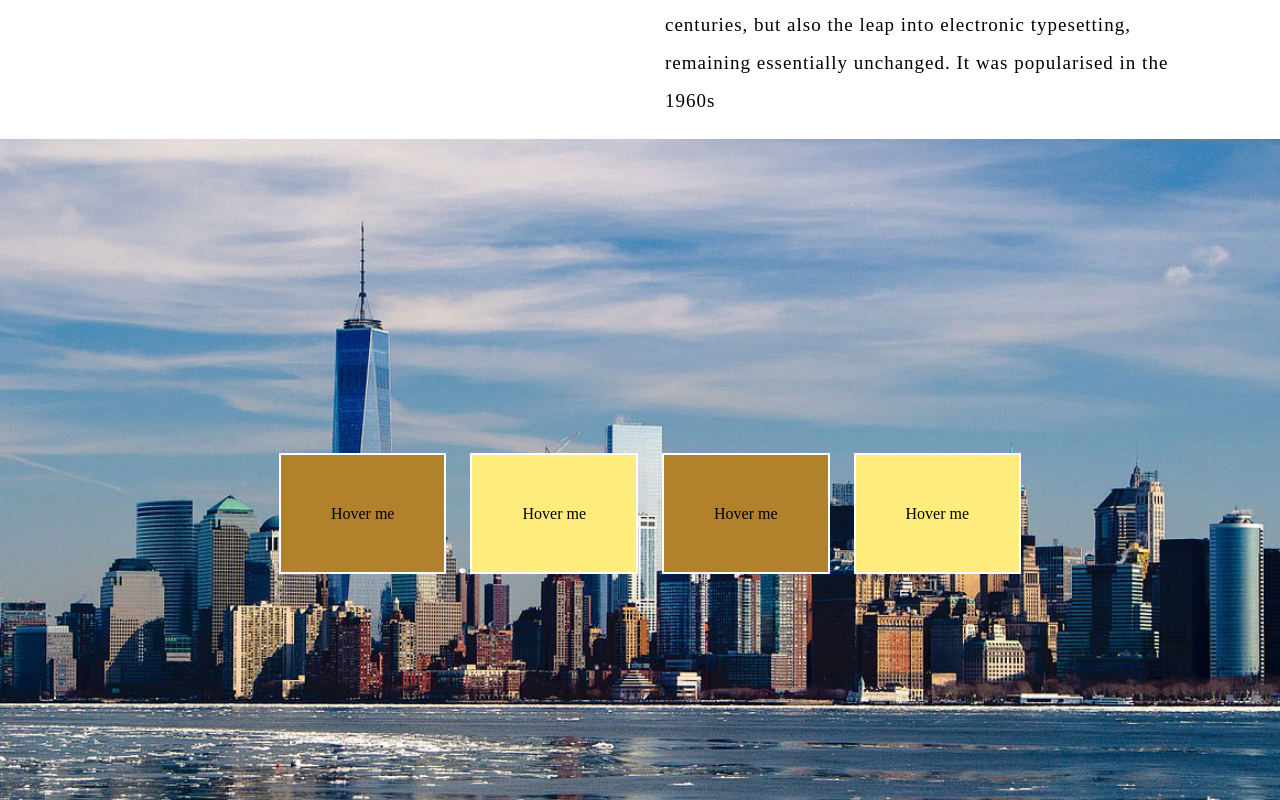
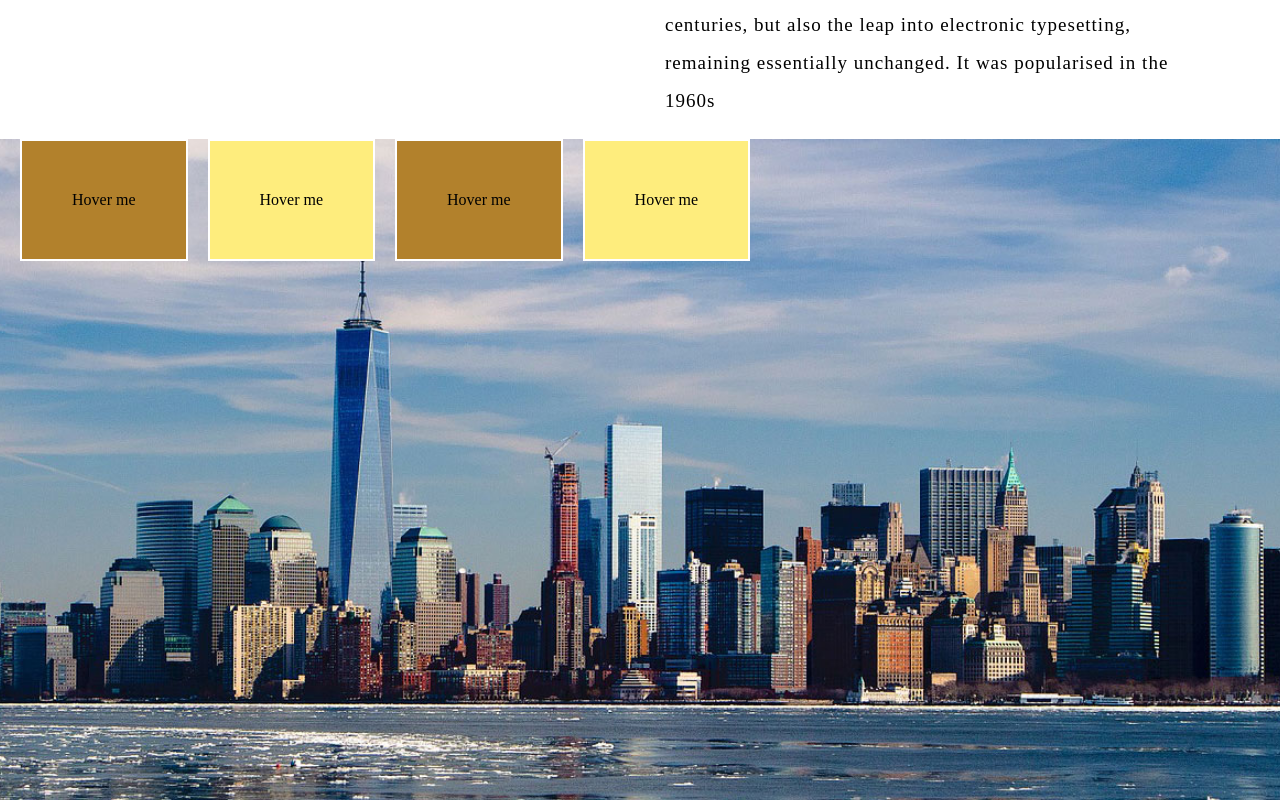
Before and after one commit to shreyaa1/FrontEnd, a plain HTML site: page index.html in a window 1280 px wide. Shown: the part 1160-1960 px from the top of the page. Drawn offline with Linux system fonts and the light colour scheme.

Commit message:
section 3

```diff
--- a/style.css
+++ b/style.css
@@ -180,6 +180,10 @@ background-color: white !important;
      background-color: white;
 
 }
+#section4{
+        width: 100%;
+        overflow: hidden;
+    }
 h3{
 	font-size: 30px;
     color: #3498db;
@@ -225,8 +229,8 @@ span:nth-child(odd) {
     color: black;
 }
 .box-wrapper{
-	padding-top: 366px;
     text-align: center;
+    display: flex;
 }
 .box{
     border: 2px solid #fff;
@@ -354,6 +358,7 @@ h1::first-letter{
     }
     #section4{
         width: 100%;
+        overflow: hidden;
     }
     .section2{
     display: block;
```
